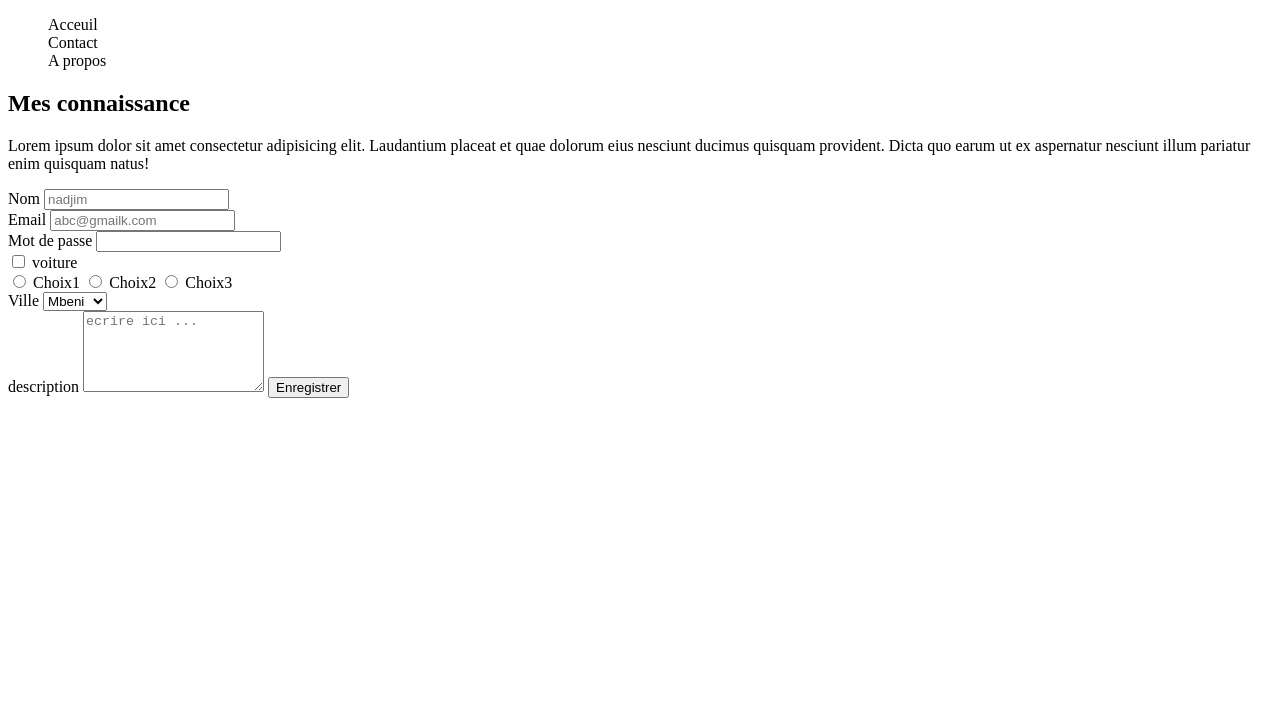
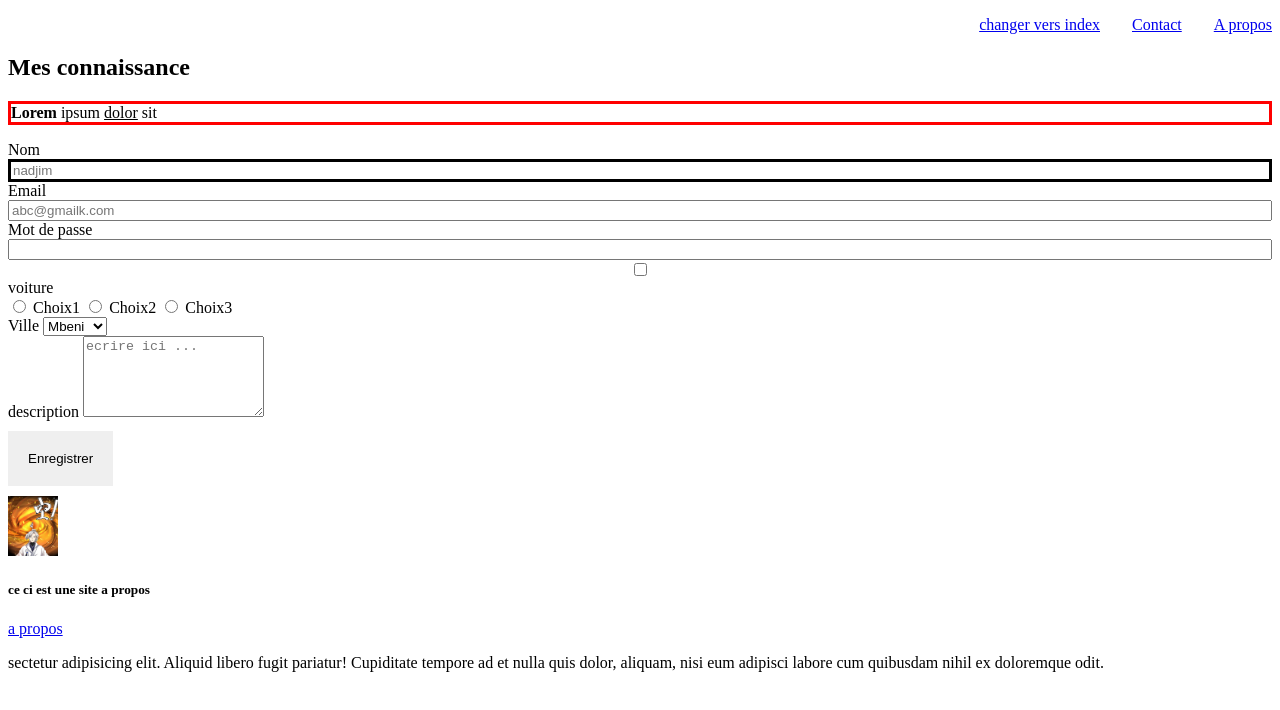
Before and after one commit to mohamedHalimm/revision12, a plain HTML site: page documentRevision.html in a window 1280 px wide. Drawn offline with Linux system fonts and the light colour scheme.

Commit message:
revision16juin

```diff
--- a/documentRevision.html
+++ b/documentRevision.html
@@ -10,17 +10,22 @@
 </head>
 
 <body class="issimu">
-    <nav>
+    <nav id="navigation">
         <ul class="navigation">
-            <li>Acceuil</li>
-            <li>Contact</li>
-            <li>A propos</li>
+            <a href="./index.html">
+                <li>changer vers index</li>
+            </a>
+            <a href="https://www.google.com/">
+                <li>Contact</li>
+            </a>
+            <a href="#apropos">
+                <li>A propos</li>
+            </a>
         </ul>
     </nav>
     <section>
         <h2>Mes connaissance</h2>
-        <p>Lorem ipsum dolor sit amet consectetur adipisicing elit. Laudantium placeat et quae dolorum eius nesciunt
-            ducimus quisquam provident. Dicta quo earum ut ex aspernatur nesciunt illum pariatur enim quisquam natus!
+        <p class="paragraphe1"> <b>Lorem</b> ipsum <u>dolor</u> sit
         </p>
     </section>
 
@@ -28,7 +33,7 @@
         <form>
             <div class="case">
                 <label for="texte">Nom</label>
-                <input type="text" id="texte" placeholder="nadjim">
+                <input type="text" class="input1" id="texte" placeholder="nadjim">
             </div>
             <div class="case">
                 <label for="email">Email</label>
@@ -43,7 +48,7 @@
                 <label for="date1">voiture</label>
 
             </div>
-            <div class="case">
+            <div class="case10">
                 <input type="radio" id="radio1" value="choix1" name="fleure">
                 <label for="radio1">Choix1</label>
 
@@ -53,7 +58,7 @@
                 <input type="radio" id="radio3" value="choix3" name="fleure">
                 <label for="radio3">Choix3</label>
             </div>
-            <div class="case">
+            <div class="case10">
                 <label for="Ville">Ville</label>
                 <select name="Ville" id="Ville">
                     <option value="Mbeni">Mbeni</option>
@@ -63,13 +68,26 @@
             </div>
             <label for="description">description</label>
             <textarea name="description" id="description" cols="20" rows="5" placeholder="ecrire ici ..."></textarea>
+            <div>
 
-            <button>Enregistrer</button>
+                <button class="btn1">Enregistrer</button>
+            </div>
 
         </form>
     </section>
 
-    <!-- <img src="./images/breakthrough.png" alt="photo" class="photo"> -->
+
+    <img src="./images/breakthrough.png" alt="photo" class="photo">
+    <section class="a-propos" id="apropos">
+        <h5>ce ci est une site a propos</h5>
+        <a href="#navigation">
+            <p>a propos</p>
+        </a>
+        <p>
+            sectetur adipisicing elit. Aliquid libero fugit pariatur! Cupiditate tempore
+            ad et nulla quis dolor, aliquam, nisi eum adipisci labore cum quibusdam nihil ex doloremque odit.
+        </p>
+    </section>
 
 </body>
 
--- a/style.css
+++ b/style.css
@@ -5,12 +5,13 @@
     background-color: aqua;
 }
 
-.paragraphe1 {
-    color: green
-}
+
 
 .navigation {
     list-style-type: none;
+    display: flex;
+    justify-content: flex-end;
+    gap: 2rem;
 }
 
 .photo {
@@ -18,13 +19,29 @@
     height: 60px;
 }
 
-.btn {
-    background-color: aqua;
-    /* border-radius: 20%; */
+.btn1 {
     border: none;
     cursor: pointer;
 }
 
-.btn:hover {
+.btn1:hover {
     background-color: red;
 }
+
+.input1 {
+    border: 3px solid black;
+}
+
+.paragraphe1 {
+    border: 3px solid red;
+}
+
+.case {
+    display: flex;
+    flex-direction: column;
+}
+
+.btn1 {
+    padding: 20px;
+    margin: 10px 0;
+}
```
Also changed, not shown: fichier1.html (+3 -0 lines), index.html (+28 -0 lines), style2.css (added, +11 -0 lines), images/download.jpeg (added).
